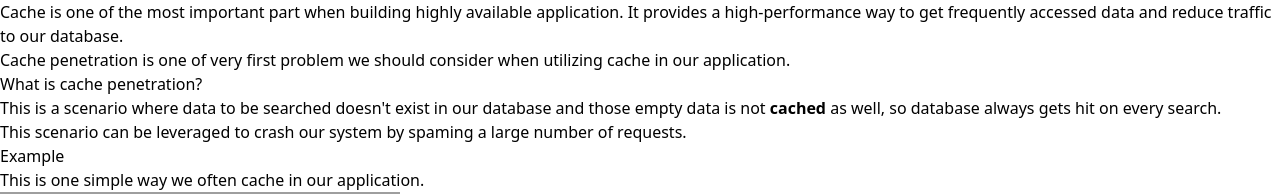
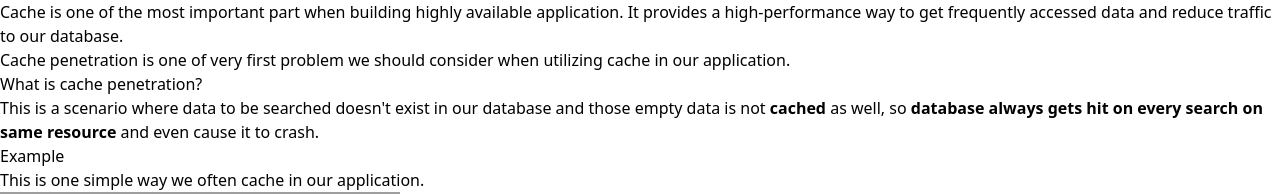
Before and after one commit to sonht1109/my-blogs, a Next.js app: page /posts/240702-cache-penetration in a window 1280 px wide. Shown: the top 194 px of the page. Built offline with nearby package versions, Linux system fonts and the light colour scheme; grey boxes are pictures that could not be loaded.

Commit message:
post(cache-penetration): add reference

```diff
--- a/src/pages/posts/240702-cache-penetration.mdx
+++ b/src/pages/posts/240702-cache-penetration.mdx
@@ -6,7 +6,6 @@ description: Cache penetration is one of problem we should consider first when u
 tag:
   - cache
   - backend
-  - redis
 keywords:
   - cache
   - redis
@@ -18,9 +17,7 @@ Cache penetration is one of very first problem we should consider when utilizing
 
 ## What is cache penetration?
 
-This is a scenario where data to be searched doesn't exist in our database and those empty data is not **cached** as well, so database always gets hit on every search.
-
-This scenario can be leveraged to crash our system by spaming a large number of requests.
+This is a scenario where data to be searched doesn't exist in our database and those empty data is not **cached** as well, so **database always gets hit on every search on same resource** and even cause it to crash.
 
 ## Example
 
@@ -42,3 +39,6 @@ Another solution can be considered is to use [**Bloom Filter**](https://en.wikip
 
 ## Conclusion
 Be aware of cache problems will help us build a better application. Hope this will help.
+
+## Reference
+- [Tips Javascript](https://www.youtube.com/watch?v=_15A-fkBP7o)
```
